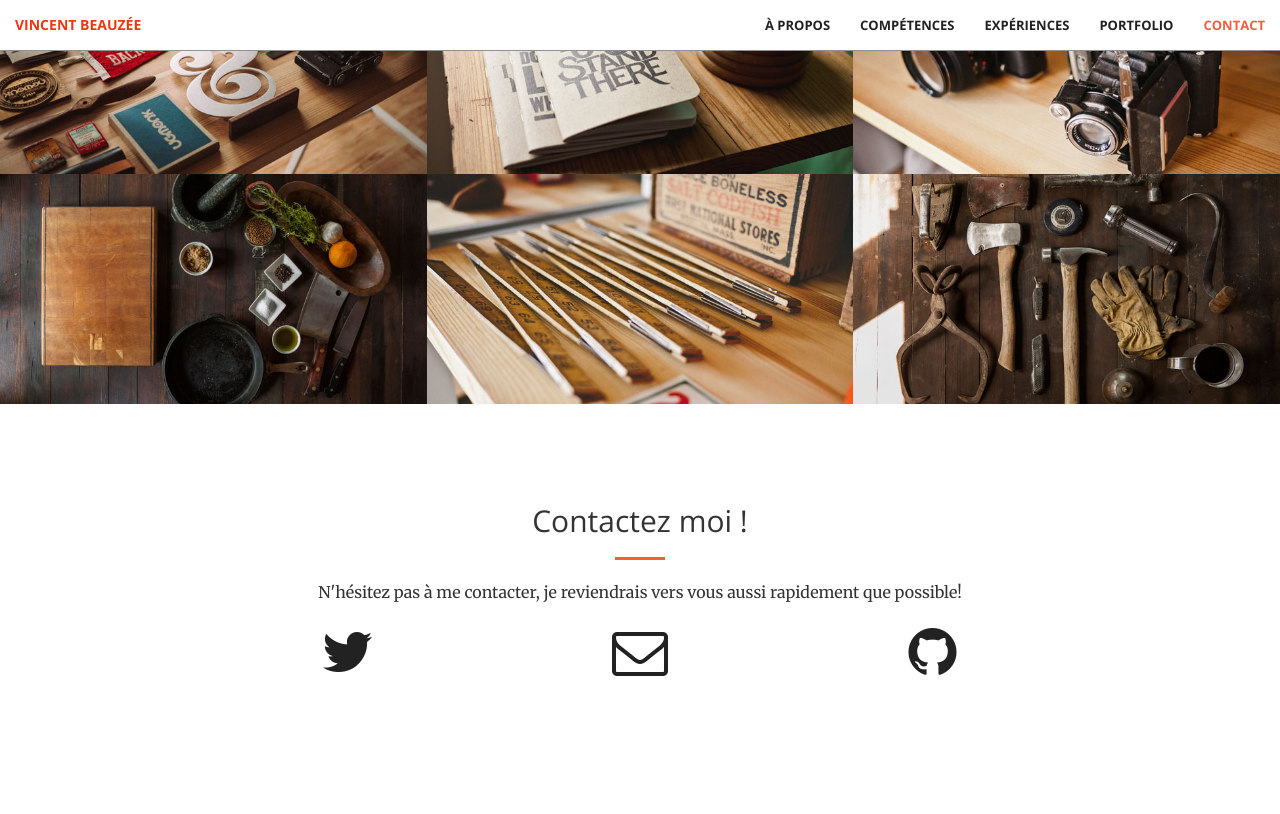
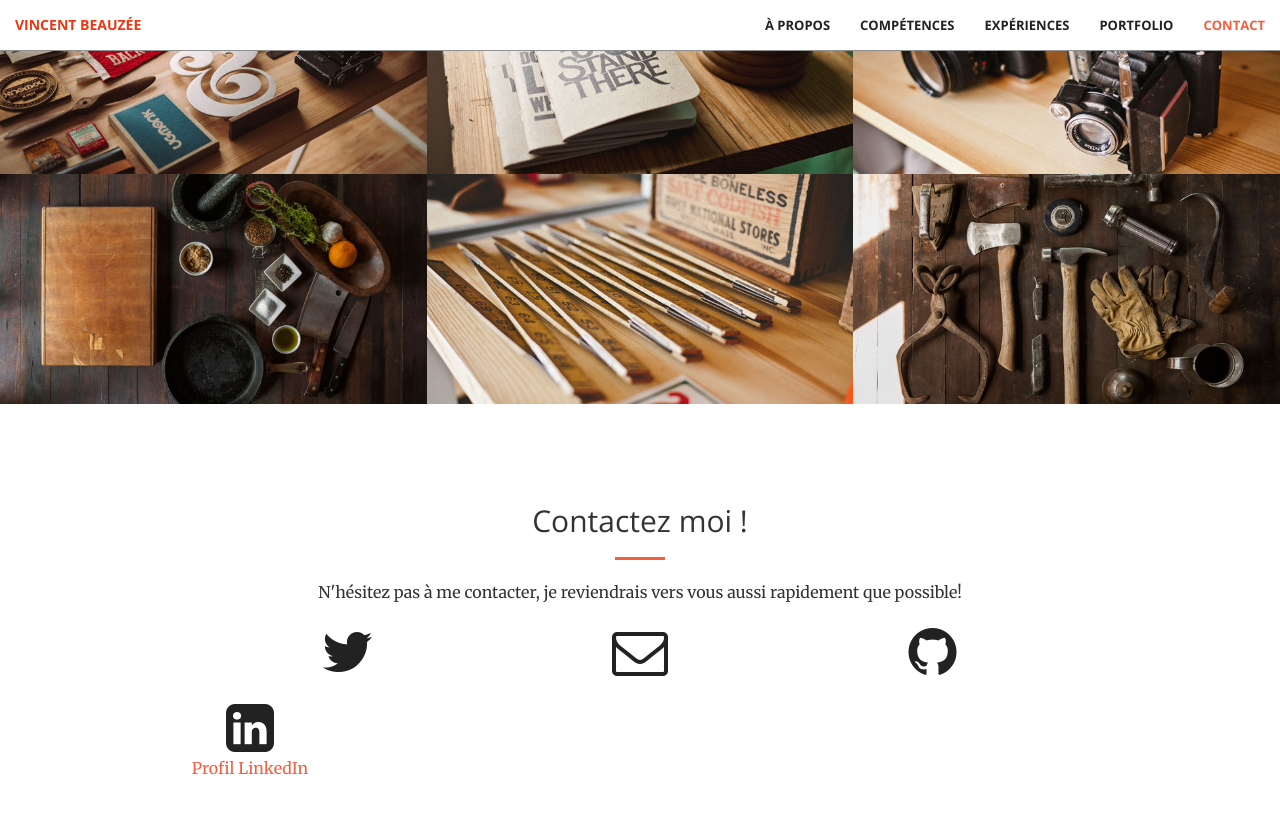
Before and after one commit to vBeauzee/vbeauzee.github.io, a Jekyll site: the page built from index.html, in a window 1280 px wide and 900 px high, scrolled down 2583 px. Shown: the top 814 px of the window. Built offline with Jekyll 4.4.1, drawn with Linux system fonts in a browser that asks for light colours.

Commit message:
add linkedin profiles

```diff
--- a/_includes/contact.html
+++ b/_includes/contact.html
@@ -24,6 +24,12 @@
                 <p>{{ site.github_username }}</p>
             </a>
         </div>
+		<div class="col-lg-2 col-lg-offset-1 text-center">
+            <a href="https://fr.linkedin.com/in/{{ site.linkedin_url }}">
+            <i class="fa fa-linkedin-square fa-3x wow bounceIn" data-wow-delay=".1s"></i>
+                <p>Profil LinkedIn</p>
+            </a>
+        </div>
 
     </div>
 </section>
```
